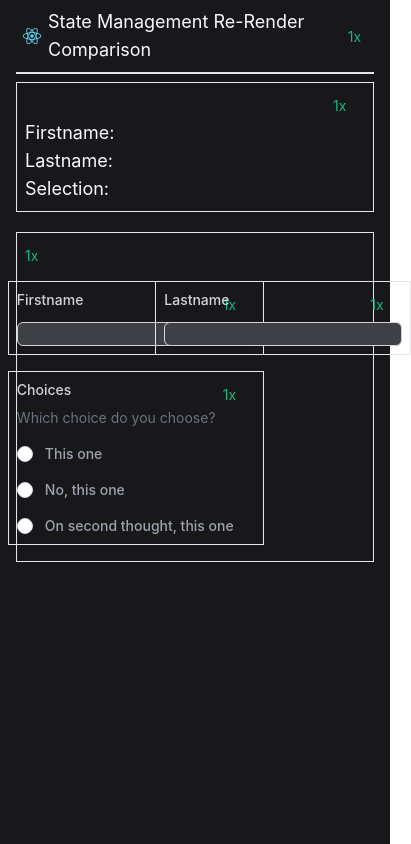
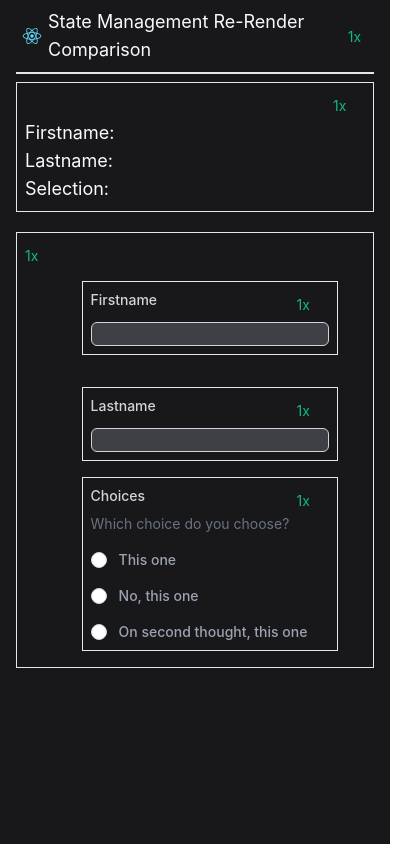
Before and after one commit to jared-lbx/state-management-experiments, a React (Create React App) app: page / in a window 390 px wide. Shown: the whole page, 411 px wide, since content can reach past the window. Built offline with nearby package versions, Linux system fonts and the light colour scheme.

Commit message:
add small breakpoints

```diff
--- a/src/components/Grid.jsx
+++ b/src/components/Grid.jsx
@@ -6,7 +6,7 @@ export function Grid() {
   return (
     <div className="mt-5 flex p-2 border">
       <RenderCounter />
-      <div className="mt-4 grid grid-cols-2 p-2 w-full justify-items-center">
+      <div className="mt-4 flex flex-col justify-center items-center sm:grid grid-cols-2 p-2 w-full justify-items-center">
         <FirstNameInput />
         <LastNameInput />
         <RadioInput />
```
